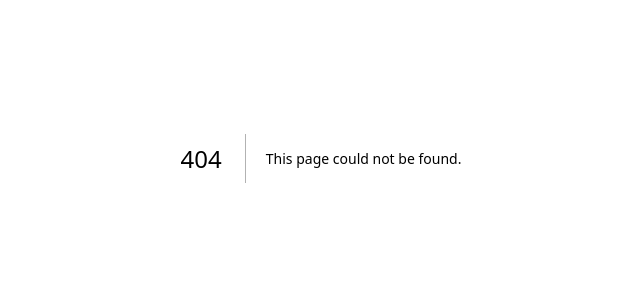
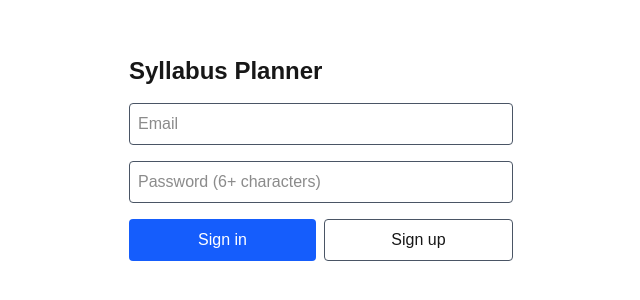
Before and after one commit to donyon67k/syllabus-planner, a Next.js app: page /login in a window 1280 px wide. Before the commit this address had no page. Shown: the part 242-542 px from the top of the page, without its empty margins (319-959 px from the left). Built offline with nearby package versions, Linux system fonts and the light colour scheme; no server answers.

Commit message:
Login working

```diff
--- /dev/null
+++ b/app/login/page.tsx
@@ -0,0 +1,64 @@
+'use client'
+import { useState } from 'react'
+import { useRouter } from 'next/navigation'
+import { createClient } from '@/lib/supabase/client'
+
+export default function LoginPage() {
+  const supabase = createClient()
+  const router = useRouter()
+  const [email, setEmail] = useState('')
+  const [password, setPassword] = useState('')
+  const [message, setMessage] = useState('')
+  const [loading, setLoading] = useState(false)
+
+  async function handle(mode: 'signin' | 'signup') {
+    setLoading(true)
+    setMessage('')
+    const { error } =
+      mode === 'signin'
+        ? await supabase.auth.signInWithPassword({ email, password })
+        : await supabase.auth.signUp({ email, password })
+    setLoading(false)
+    if (error) return setMessage(error.message)
+    router.push('/test')
+  }
+
+  return (
+    <main className="min-h-screen flex items-center justify-center p-6">
+      <div className="w-full max-w-sm space-y-4">
+        <h1 className="text-2xl font-semibold">Syllabus Planner</h1>
+                <input
+          className="w-full rounded border border-gray-600 bg-transparent p-2"
+          type="email"
+          placeholder="Email"
+          value={email}
+          onChange={(e) => setEmail(e.target.value)}
+        />
+        <input
+          className="w-full rounded border border-gray-600 bg-transparent p-2"
+          type="password"
+          placeholder="Password (6+ characters)"
+          value={password}
+          onChange={(e) => setPassword(e.target.value)}
+        />
+        <div className="flex gap-2">
+          <button
+            className="flex-1 rounded bg-blue-600 p-2 text-white disabled:opacity-50"
+            disabled={loading}
+            onClick={() => handle('signin')}
+          >
+            Sign in
+          </button>
+          <button
+            className="flex-1 rounded border border-gray-600 p-2 disabled:opacity-50"
+            disabled={loading}
+            onClick={() => handle('signup')}
+          >
+            Sign up
+          </button>
+        </div>
+        {message && <p className="text-sm text-red-400">{message}</p>}
+      </div>
+    </main>
+  )
+}
--- a/app/test/page.tsx
+++ b/app/test/page.tsx
@@ -1,17 +1,69 @@
 'use client'
 import { useEffect, useState } from 'react'
+import { useRouter } from 'next/navigation'
 import { createClient } from '@/lib/supabase/client'
 
+type Course = { id: string; name: string }
+
 export default function TestPage() {
-  const [result, setResult] = useState('Checking...')
+  const supabase = createClient()
+  const router = useRouter()
+  const [email, setEmail] = useState('')
+  const [courses, setCourses] = useState<Course[]>([])
+  const [message, setMessage] = useState('Checking...')
+
+  async function load() {
+    const { data: { user } } = await supabase.auth.getUser()
+    if (!user) {
+      router.push('/login')
+      return
+    }
+    setEmail(user.email ?? '')
+    const { data, error } = await supabase
+      .from('courses')
+      .select('id, name')
+      .order('created_at')
+    if (error) setMessage('Error: ' + error.message)
+    else {
+      setCourses(data)
+      setMessage('')
+    }
+  }
 
   useEffect(() => {
-    const supabase = createClient()
-    supabase.from('courses').select('*').then(({ data, error }) => {
-      if (error) setResult('Error: ' + error.message)
-      else setResult('Connected! Rows visible: ' + data.length)
-    })
+    load()
   }, [])
 
-  return <main className="p-8 text-lg">{result}</main>
+  async function addTestCourse() {
+    const { error } = await supabase
+      .from('courses')
+      .insert({ name: 'Test Course ' + (courses.length + 1) })
+    if (error) setMessage('Error: ' + error.message)
+    else load()
+  }
+
+  async function signOut() {
+    await supabase.auth.signOut()
+    router.push('/login')
+  }
+
+  return (
+    <main className="p-8 space-y-4">
+      <p>Logged in as: <strong>{email}</strong></p>
+      <div className="flex gap-2">
+        <button className="rounded bg-blue-600 px-3 py-2 text-white" onClick={addTestCourse}>
+          Add test course
+        </button>
+        <button className="rounded border border-gray-600 px-3 py-2" onClick={signOut}>
+          Sign out
+        </button>
+      </div>
+      {message && <p className="text-red-400">{message}</p>}
+      <ul className="list-disc pl-6">
+        {courses.map((c) => (
+          <li key={c.id}>{c.name}</li>
+        ))}
+      </ul>
+    </main>
+  )
 }
```
